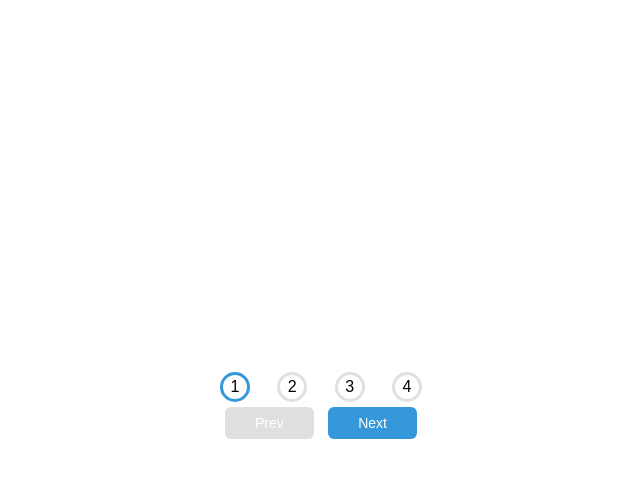
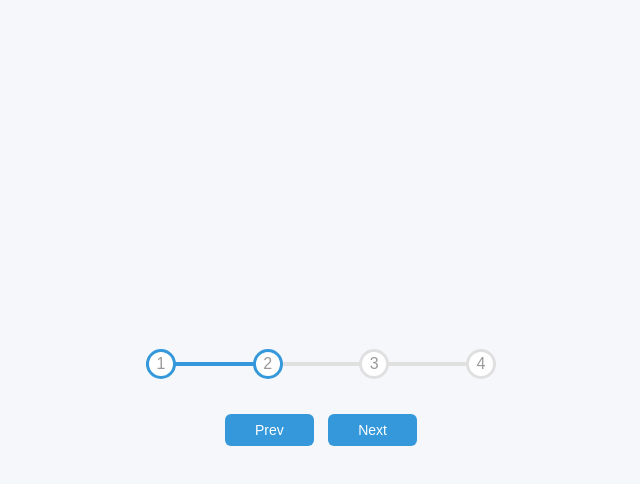
Before and after one commit to nugmara/Day-2_Project-2, a plain HTML site: page index.html in a window 1280 px wide. Both pictures are taken after a click on the button "Next". Shown: the whole page, without its empty margins (319-959 px from the left). Drawn offline with Linux system fonts and the light colour scheme; a web font is replaced by a local one.

Commit message:
Done but we have a bug

```diff
--- a/index.html
+++ b/index.html
@@ -8,14 +8,15 @@
 </head>
 <body>
     <div class="container">
-        <div class="progress">
+        <div class="progress-container">
+            <div class="progress" id="progress"></div>
             <div class="circle active">1</div>
             <div class="circle">2</div>
             <div class="circle">3</div>
             <div class="circle">4</div>
         </div>
-        <button class="btn" id="Prev" disabled>Prev</button>
-        <button class="btn" id="Next">Next</button>
+        <button class="btn" id="prev" disabled>Prev</button>
+        <button class="btn" id="next">Next</button>
     </div>
 
     <script src="./script.js"></script>
--- a/script.js
+++ b/script.js
@@ -0,0 +1,45 @@
+const progress = document.getElementById("progress");
+const nextButton = document.getElementById("next");
+const prevButton = document.getElementById("prev");
+const circles = document.querySelectorAll(".circle");
+let activeCircles = 1;
+
+nextButton.addEventListener("click", () => {
+  activeCircles++;
+
+  if (activeCircles > circles.length) {
+    activeCircles = circles.length
+  }
+  updateProgress();
+});
+
+prevButton.addEventListener("click", () => {
+  activeCircles--;
+  if (activeCircles < 1) {
+    activeCircles = 1;
+  }
+  updateProgress();
+});
+
+function updateProgress() {
+  circles.forEach((circle, index) => {
+    if (index < activeCircles) {
+      circle.classList.add("active");
+    } else {
+      circle.classList.remove("active");
+    }
+  });
+
+  const actives = document.querySelectorAll(".active")
+
+  progress.style.width = (actives.length - 1) / (circles.length - 1) * 100 + "%";
+
+  if (activeCircles === 1) {
+    prevButton.disabled = true;
+  } else if (activeCircles === circles.length) {
+    nextButton.disabled === true;
+  } else {
+    prevButton.disabled = false;
+    nextButton.disabled = false;
+  }
+}
--- a/style.css
+++ b/style.css
@@ -11,21 +11,52 @@
 
 body {
     font-family: "Muli", sans-serif;
+    background: #f6f7fb;
     display: flex;
     align-items: center;
     justify-content: center;
     height: 100vh;
     overflow: hidden;
+    margin: 0;
 }
 
 .container {
    text-align: center;
 }
 
-.progress {
+.progress-container {
     position: relative;
     display: flex;
     justify-content: space-between;
+    position: relative;
+    margin: 0px 0px 30px;
+    max-width: 100%;
+    width: 350px;
+    margin-bottom: 30px;
+}
+
+.progress-container::before {
+    content: "";
+    background-color: var(--line-border-empty);
+    position: absolute;
+    top: 50%;
+    left: 0;
+    transform: translateY(-50%);
+    width: 100%;
+    height: 4px;
+    z-index: -1;
+}
+
+.progress {
+    background-color: var(--line-border-fill);
+    position: absolute;
+    top: 50%;
+    left: 0;
+    transform: translateY(-50%);
+    width: 0%;
+    height: 4px;
+    z-index: -1;
+    transition: 0.4s ease;
 }
 
 .circle {
@@ -34,28 +65,42 @@ body {
     align-items: center;
     justify-content: center;
     font-size: 16px;
+    color: #999999;
     border: 3px solid var(--line-border-empty);
     border-radius: 50%;
     width: 30px;
     height: 30px;
+    min-height: auto;
+    min-width: auto;
+    transition: 0.4s ease;
 }
 
 .circle.active {
-    background: #ffffff;
     border-color: var(--line-border-fill)
 }
 
 .btn {
-    background: #3498db;
+    background: var(--line-border-fill);
     color: white;
-    border: none;
+    border: 0;
     text-align: center;
     font-size: 14px;
     border-radius: 6px;
-    padding: 8px 30px 8px 30px;
+    padding: 8px 30px;
     margin: 5px;
+    cursor: pointer;
+    font-family: inherit;
+}
+
+.btn:active {
+    transform: scale(0.98);
+}
+
+.btn:focus {
+    outline: 0;
 }
 
 .btn:disabled {
-    background: #E0E0E0;
+    background-color: var(--line-border-empty);
+    cursor: not-allowed;
 }
```
